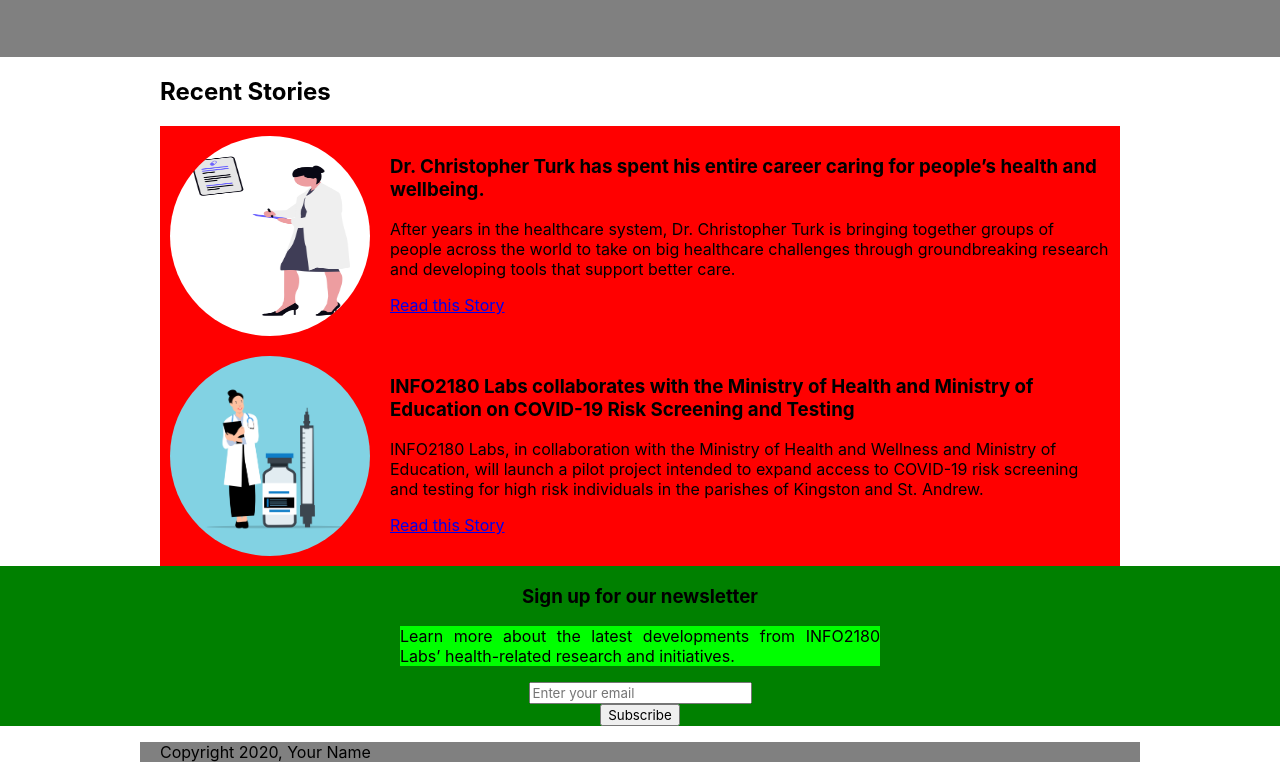
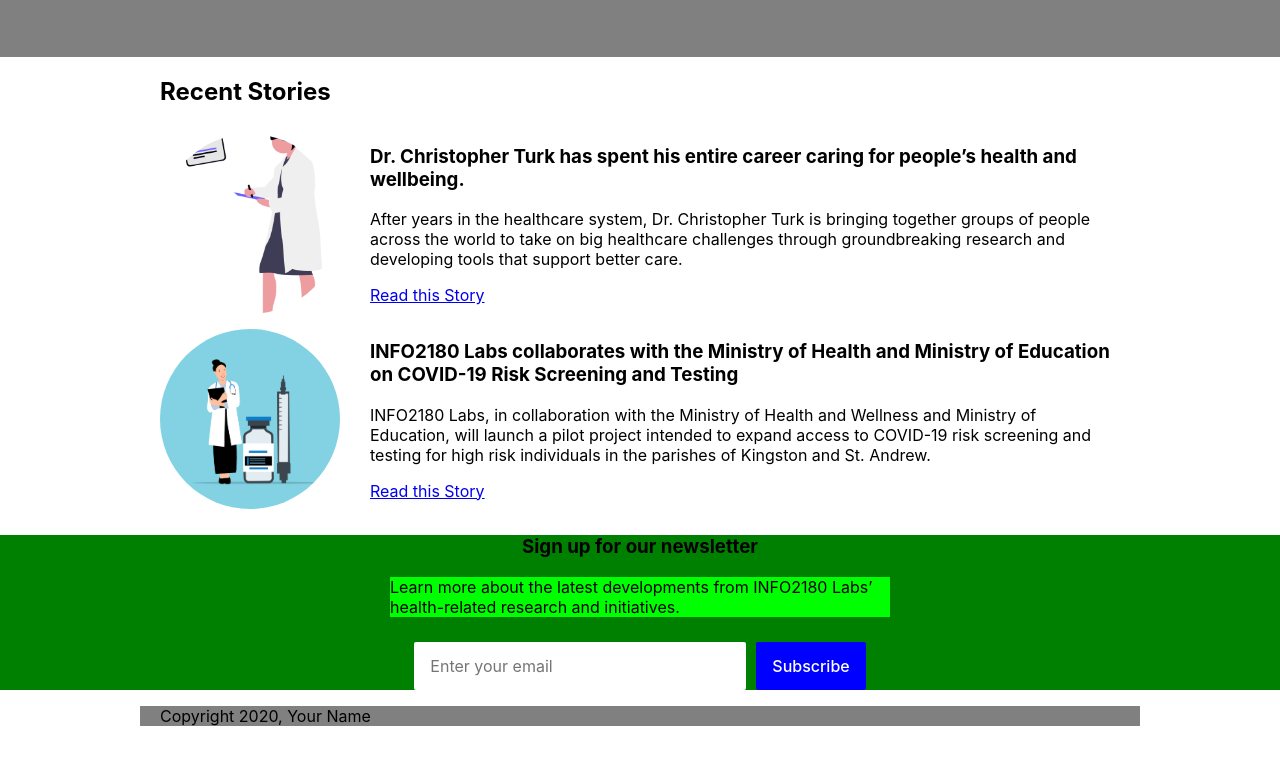
Before and after one commit to Khyanakins/info2180-project1, a plain HTML site: page index.html in a window 1280 px wide. Shown: the part 1219-1997 px from the top of the page. After the commit the page ends 1961 px from the top, so only its background shows below. Drawn offline with Linux system fonts and the light colour scheme.

Commit message:
Minor edits to css

```diff
--- a/styles.css
+++ b/styles.css
@@ -131,32 +131,55 @@ header nav ul li a{
     align-items: flex-start;
 }
 .stories > .container > article{
-    background-color: red;
-    display: grid;
-    grid-template-columns: auto auto;
-    padding: 10px;
+    background-color: white;
+    display: flex;
+    align-items: center;
+    gap: 30px;
+    margin-bottom: auto auto 40px auto;
 }
-.stories > .container > article > img{
-    width: 200px;
-    height: 200px;
+.stories article img{
+    width: 180px;
+    height: 180px;
     border-radius: 50%;
+    object-fit: cover;
+    flex-shrink: 0;
 }
-.stories > .container > article > div{
-    margin-left: 20px;
-}
+
 .newsletter{
     background-color: green;
-    display: flex;
+    pad: 60px 0;
+    margin-bottom: 10;
     text-align: center;
 }
-.newsletter > .container > p{
+.newsletter p{
+    max-width: 500px;
     background-color: lime;
-    margin-left: 25%;
-    margin-right: 25%;
-    text-align: justify;
-    text-wrap: wrap;
-    /*idk why this wont wrap*/
+    margin:0 auto 25px auto;
+    text-align: left;
 }
+.newsletter form{
+    display: flex;
+    justify-content: center;
+    align-items: center;
+    gap: 10px;
+}
+.newsletter input[type="email"]{
+    padding: 14px 16px;
+    width: 300px;
+    border: none;
+    border-radius: 2px;
+    font-size: 16px;
+}
+.newsletter .btn{
+    background-color: blue;
+    color: white;
+    border: none;
+    padding: 14px 16px;
+    border-radius: 2px;
+    font-size: 16px;
+    font-weight: 500;
+}
+
 footer > div{
     background-color: grey;
 }
```
